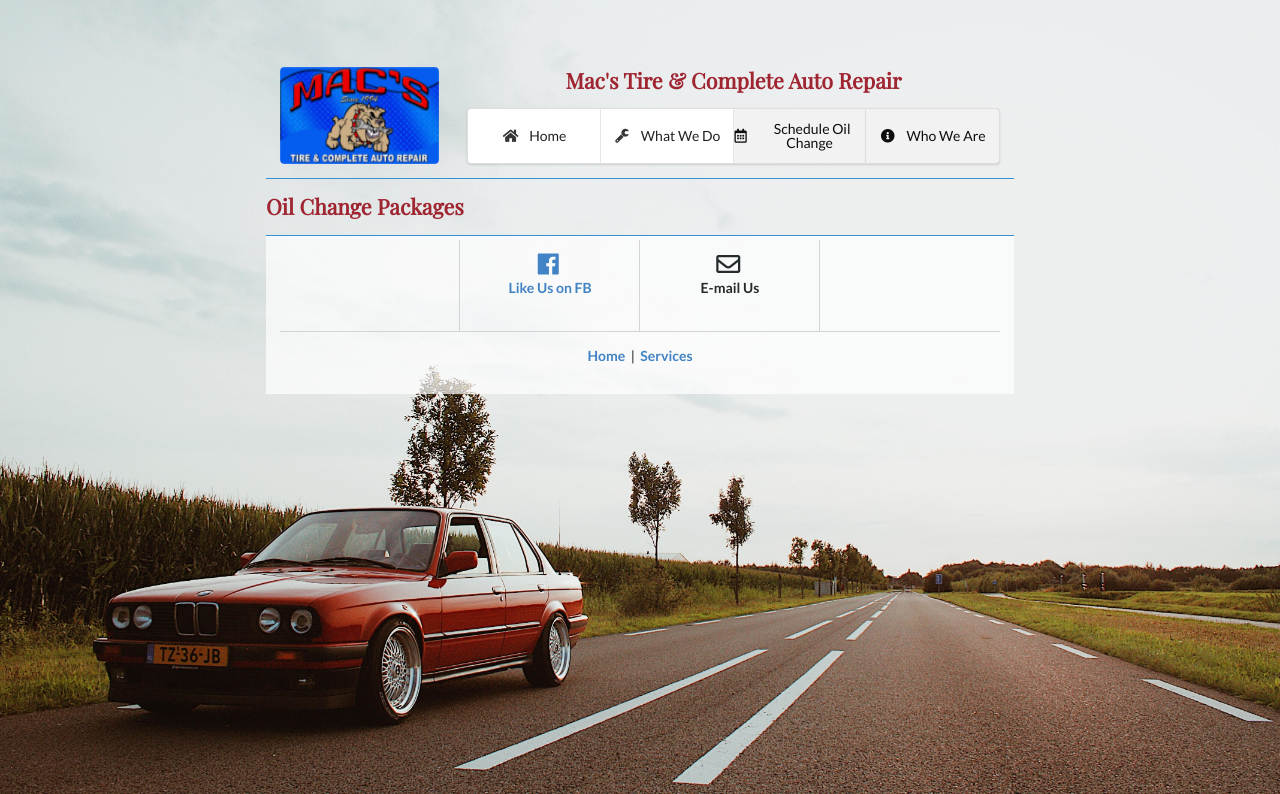
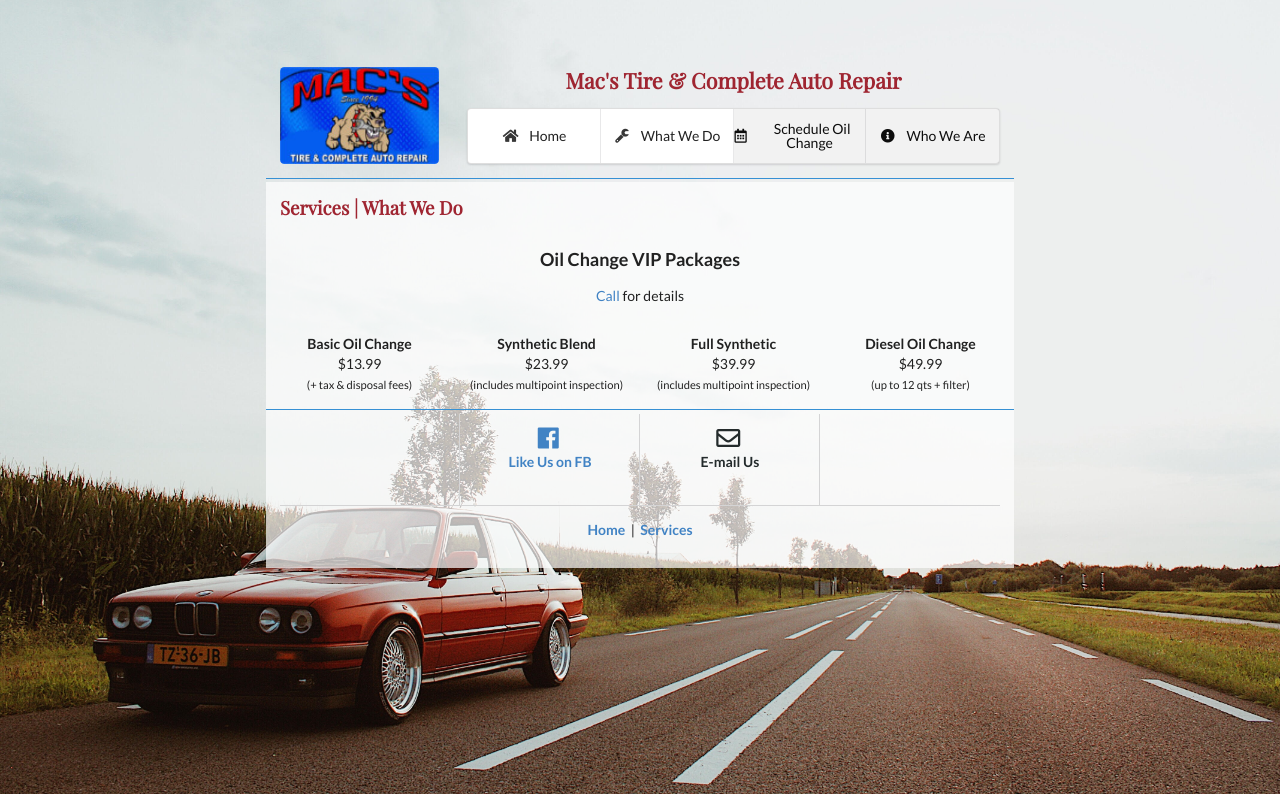
Before and after one commit to khdc-me/ws-macstucson, a Django app: page /services/oil-change-packages/ in a window 1280 px wide. Shown: the top 794 px of the page. Run offline with Django 3.2, Linux system fonts and the light colour scheme; some libraries are stand-ins or nearby versions.

Commit message:
Create oil change pg

```diff
--- a/config/settings/_base.py
+++ b/config/settings/_base.py
@@ -39,7 +39,7 @@ INSTALLED_APPS = [
     'django.contrib.sessions',
     'django.contrib.messages',
     'django.contrib.staticfiles',
-    #'website.pages',
+    'website.pages.apps',
 ]
 
 MIDDLEWARE = [
@@ -58,7 +58,7 @@ TEMPLATES = [
     {
         'BACKEND': 'django.template.backends.django.DjangoTemplates',
         'DIRS': [
-                    os.path.join(BASE_DIR, 'website/templates/pages'),
+                   os.path.join(BASE_DIR, 'website/templates/pages'),
         ],
         'APP_DIRS': True,
         'OPTIONS': {
--- a/docker-compose-development.yml
+++ b/docker-compose-development.yml
@@ -6,8 +6,8 @@ services:
     build:
       context: .
       dockerfile: Dockerfile-development
-    #volumes:
-    #  - ./website/templates/pages:/usr/src/app/www_macstucson_com/website/templates/pages/
+    volumes:
+      - ./website/templates/pages:/usr/src/app/www_macstucson_com/website/templates/pages/
     expose:
       - 8000
 
--- a/website/pages/urls.py
+++ b/website/pages/urls.py
@@ -3,7 +3,6 @@ from django.urls import path
 from . import views
 
 urlpatterns = [
-    # path('about/', views.about, name='about'),
     path('services/', views.services, name='services'),
     path('services/oil-change-packages/', views.oil_change_packages, name='oil-change-packages'),
     path('', views.home, name='home'),
--- a/website/pages/views.py
+++ b/website/pages/views.py
@@ -25,7 +25,6 @@ def oil_change_packages(request):
 
 def check_is_open():
     from django.utils import timezone
-    import datetime
 
     current_datetime = timezone.localtime(timezone.now())
     current_weekday = timezone.localtime(timezone.now()).strftime("%A")
@@ -33,7 +32,7 @@ def check_is_open():
     weekday_closes_at = current_datetime.replace(hour=16, minute=30)
     saturday_closes_at = current_datetime.replace(hour=13, minute=00)
     if ((current_weekday not in ['Saturday', 'Sunday'] and opens_at <= current_datetime < weekday_closes_at)
-            or (current_weekday in ['Saturday'] and opens_at <= current_time < saturday_closes_at)):
+            or (current_weekday in ['Saturday'] and opens_at <= current_datetime < saturday_closes_at)):
         is_open = True
     else:
         is_open = False
--- a/website/templates/pages/_monitor-logonav.html
+++ b/website/templates/pages/_monitor-logonav.html
@@ -15,9 +15,9 @@
         {% endif %}
 
         {% if pg_name == 'services' %}
-          <a class="item active"><i class="wrench icon"></i>&nbsp;&nbsp;What We Do</a>
+          <div class="ui item active"><i class="wrench icon"></i>&nbsp;&nbsp;What We Do</div>
         {% else %}
-          <a href="{% url 'services' %}" class="item"><i class="wrench icon"></i>&nbsp;&nbsp;What We Do</a>
+          <a href="{% url 'services' %}" class="ui item"><i class="wrench icon"></i>&nbsp;&nbsp;What We Do</a>
         {% endif %}
 
         <a class="item active"><i class="calendar alternate outline icon"></i>&nbsp;&nbsp;Schedule Oil Change</a>
--- a/website/templates/pages/services.html
+++ b/website/templates/pages/services.html
@@ -18,7 +18,7 @@
         <div class="item">
           <i class="angle right icon"></i>
           <div class="content">
-            <a class="header">Oil Change Packages</a>
+            <div class="header"><a href="{% url 'oil-change-packages' %}">Oil Change Packages</a></div>
             <div class="description"><small>Starting from $13.99 (+ tax & disposal fees).</small></div>
           </div>
         </div>
@@ -78,8 +78,9 @@
   </div>
   <div id="monitor-services-row1" class="four column row">
     <div class="column">
-      <a class="ui medium image">
+      <a href="{% url 'oil-change-packages' %}" class="ui medium image">
         <img src="{% static 'pages/images/oil-change.jpg' %}" alt="Oil Change Packages">
+        <small>Starting from $13.99 (+ tax & disposal fees).</small>
       </a>
     </div>
     <div class="column">
--- a/website/templates/pages/services/oil-change-packages.html
+++ b/website/templates/pages/services/oil-change-packages.html
@@ -5,7 +5,93 @@
 {% block pg_title %}Oil Change Packages{% endblock %}
 
 {% block pg_content %}
-<h1>Oil Change Packages</h1>
-
-
+<!-- START TINY -->
+<div id="tiny-info-container-grid" class="ui grid">
+  <div class="one column row">
+    <div class="column">
+      <h2>Oil Change Packages</h2>
+    </div>
+  </div>
+  <div class="one column row">
+    <div class="column">
+      <ul class="ui middle aligned selection list">
+        <div class="item">
+          <i class="angle right icon"></i>
+          <div class="content">
+            <div class="header">Oil Change VIP Packages</div>
+              <div class="description"><a href="tel:+15207777195">Call</a> for details</div>
+          </div>
+        </div>
+        <div class="item">
+          <i class="angle right icon"></i>
+          <div class="content">
+            <div class="header">Basic Oil Change</div>
+            <div class="description"><small>$13.99 (+ tax & disposal fees)</small></div>
+          </div>
+        </div>
+        <div class="item">
+          <i class="angle right icon"></i>
+          <div class="content">
+            <div class="header">Synthetic Blend</div>
+            <div class="description"><small>$23.99 (includes multipoint inspection)</small></div>
+          </div>
+        </div>
+        <div class="item">
+          <i class="angle right icon"></i>
+          <div class="content">
+            <div class="header">Full Synthetic</div>
+            <div class="description"><small>$39.99 (includes multipoint inspection)</small></div>
+          </div>
+        </div>
+        <div class="item">
+          <i class="angle right icon"></i>
+          <div class="content">
+            <div class="header">Diesel Oil Change</div>
+            <div class="description"><small>$49.99 (up to 12 qts + filter)</small></div>
+          </div>
+        </div>
+      </ul>
+    </div>
+  </div>
+</div>
+<!-- END TINY -->
+<!-- START MONITOR -->
+<div id="monitor-info-container-grid" class="ui center aligned grid">
+  <div class="one column row">
+    <div class="column">
+      <h2>Services | What We Do</h2>
+    </div>
+  </div>
+  <div class="one column centered row">
+    <h3>Oil Change VIP Packages</h3>
+    <p><a href="tel:+15207777195">Call</a> for details</p>
+  </div>
+  <div id="monitor-services-row1" class="four column row">
+    <div class="column">
+      <div class="content">
+        <div class="header"><strong>Basic Oil Change</strong></div>
+        <div class="description">$13.99<br><small>(+ tax & disposal fees)</small></div>
+      </div>
+    </div>
+    <div class="column">
+      <div class="content">
+        <div class="header"><strong>Synthetic Blend</strong></div>
+        <div class="description">$23.99<br><small>(includes multipoint inspection)</small></div>
+      </div>
+    </div>
+    <div class="column">
+      <div class="content">
+        <div class="header"><strong>Full Synthetic</strong></div>
+        <div class="description">$39.99<br><small>(includes multipoint inspection)</small></div>
+      </div>
+    </div>
+    <div class="column">
+      <div class="content">
+        <div class="header"><strong>Diesel Oil Change</strong></div>
+        <div class="description">$49.99<br><small>(up to 12 qts + filter)</small></div>
+      </div>
+    </div>
+  </div>
+</div> <!-- close 'monitor-info-container-grid' -->
+<!-- END MONITOR -->
 {% endblock %}
```
